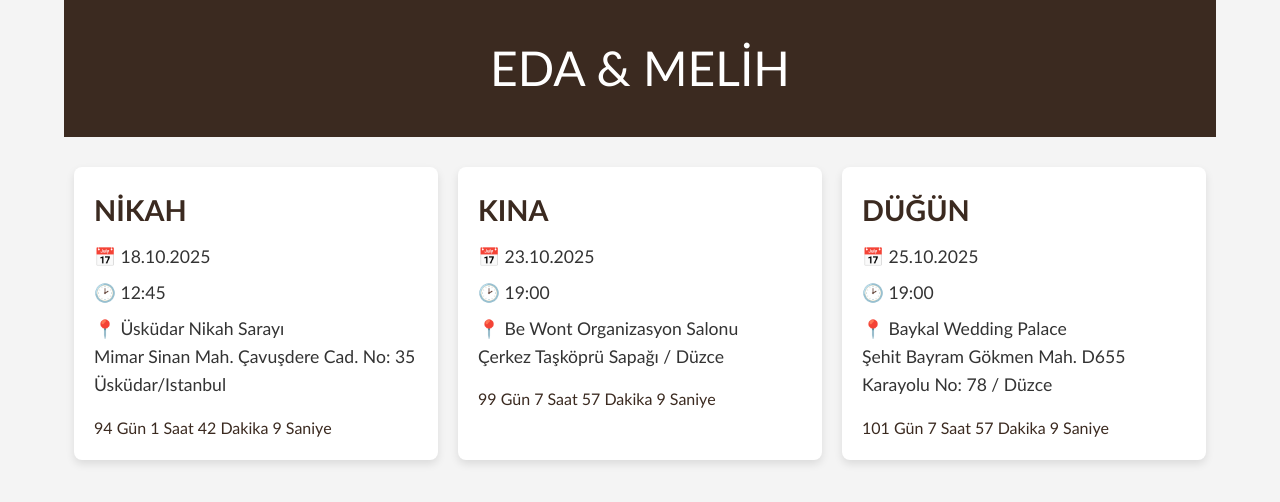
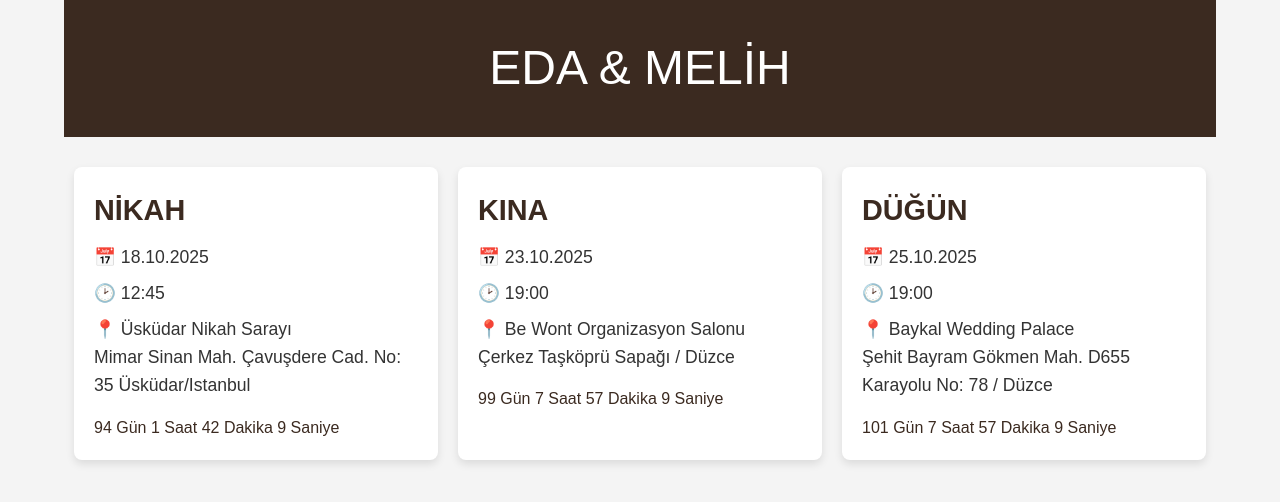
Before and after one commit to melihcanemir/dugun, a plain HTML site: page index.html in a window 1280 px wide. Drawn offline with Linux system fonts and the light colour scheme.

Commit message:
index.html

```diff
--- a/index.html
+++ b/index.html
@@ -13,7 +13,7 @@
         }
 
         body {
-            font-family: 'Candara', sans-serif;
+            font-family: 'Candara Light', sans-serif;
             background-color: #f4f4f4;
             color: #333;
             line-height: 1.6;
@@ -33,7 +33,7 @@
         }
 
         .header h1 {
-            font-family: 'Candara', sans-serif;
+            font-family: 'Candara Light', sans-serif;
             font-size: 3em;
             font-weight: lighter;
         }
```
